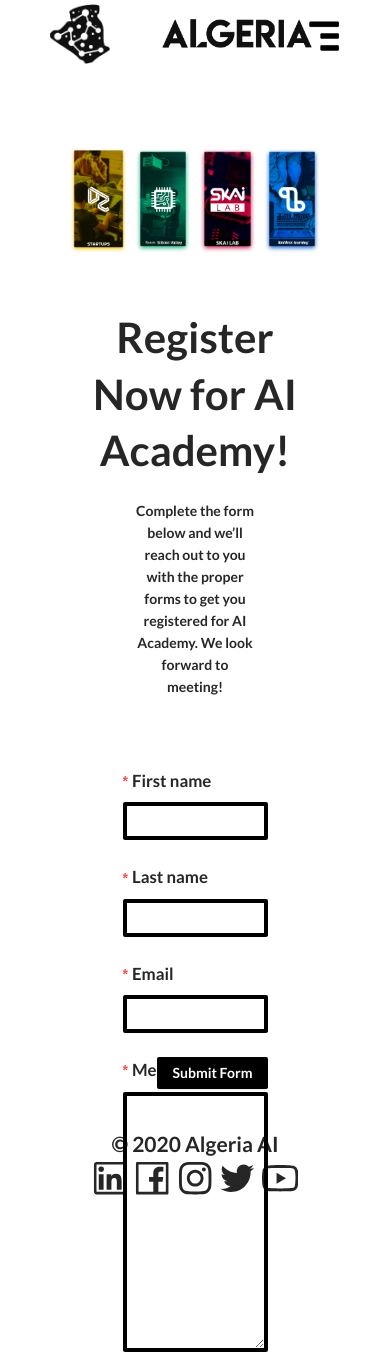
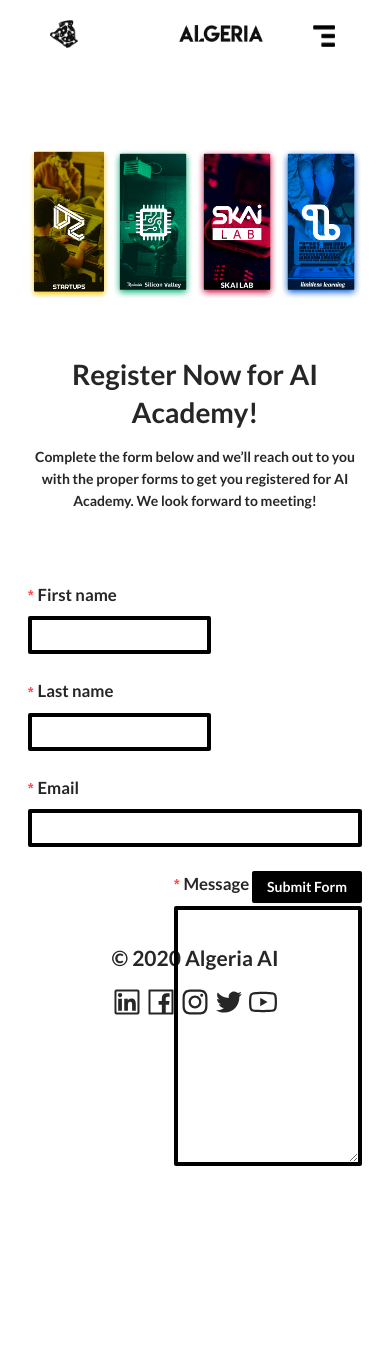
Before and after one commit to Skai-lab/algeria-ai, a React (Create React App) app: page / in a window 390 px wide. After the commit the page ends 1166 px from the top, so only its background shows below. Built offline with nearby package versions, Linux system fonts and the light colour scheme.

Commit message:
feat :  mobile version

```diff
--- a/src/index.css
+++ b/src/index.css
@@ -15,6 +15,9 @@
 code {
     font-family: source-code-pro, Menlo, Monaco, Consolas, "Courier New",
         monospace;
+}
+#contact-us{
+  width: 58%;
 }
 
 label {
@@ -47,3 +50,34 @@
 button[type="submit"]:hover {
     background-color: rgb(29, 27, 27);
 }
+
+@media (max-width:37.5rem){
+  #logo{
+    width: 2em !important;
+  }
+  #sublogo{
+    width: 6em !important;
+  }
+  #header-button{
+    width: 1.4em !important;
+  }
+  main{
+    padding-left: 2em  !important;
+    padding-right: 2em !important;
+  }
+  form{
+    width:100% !important;
+  }
+  #contact-us-header h2.ant-typography{
+    font-size: 2em !important;
+  }
+  #contact-us-header div.ant-typography{
+    width:100% !important;
+  }
+  footer .ant-row .ant-col:first-child{
+    margin-bottom: 1em;
+  }
+  footer .anticon{
+    font-size: 2em !important;
+  }
+}
--- a/src/routes/home/home.tsx
+++ b/src/routes/home/home.tsx
@@ -55,8 +55,9 @@
 );
 
 const ContactUsHeader = () => (
-    <>
+    <div id="contact-us-header">
         <Typography.Title
+
             style={{
                 textAlign: "center",
                 fontSize: "3em",
@@ -67,6 +68,7 @@
             Register Now for AI Academy!
         </Typography.Title>
         <Typography.Paragraph
+
             style={{
                 textAlign: "center",
                 width: "50%",
@@ -78,7 +80,7 @@
             forms to get you registered for AI Academy. We look forward to
             meeting!
         </Typography.Paragraph>
-    </>
+    </div>
 );
 
 const ContactUs = () => {
@@ -95,7 +97,6 @@
             <Form
                 style={{
                     marginTop: "5em",
-                    width: "58%",
                     marginLeft: "auto",
                     marginRight: "auto",
                 }}
@@ -211,10 +212,11 @@
                 <Layout.Header style={this.white}>
                     <Row justify="space-between">
                         <Col>
-                            <Image preview={false} width={60} src={Logo} />
+                            <Image  id="logo" preview={false} width={60} src={Logo} />
                         </Col>
                         <Col>
                             <Image
+                                id="sublogo"
                                 preview={false}
                                 width={150}
                                 src={Algeria_Text}
@@ -228,6 +230,7 @@
                             <Button
                                 icon={
                                     <Image
+                                        id="header-button"
                                         preview={false}
                                         width={30}
                                         src={humberger}
@@ -242,7 +245,7 @@
                 <Layout.Content style={this.cards_style}>
                     <Row
                         wrap={true}
-                        gutter={{ xs: 8, sm: 16, md: 24, lg: 32 }}
+                        gutter={{ xs: 2, sm: 16, md: 24, lg: 32 }}
                         justify="center"
                     >
                         <Col className="gutter-row" span={6}>
```
